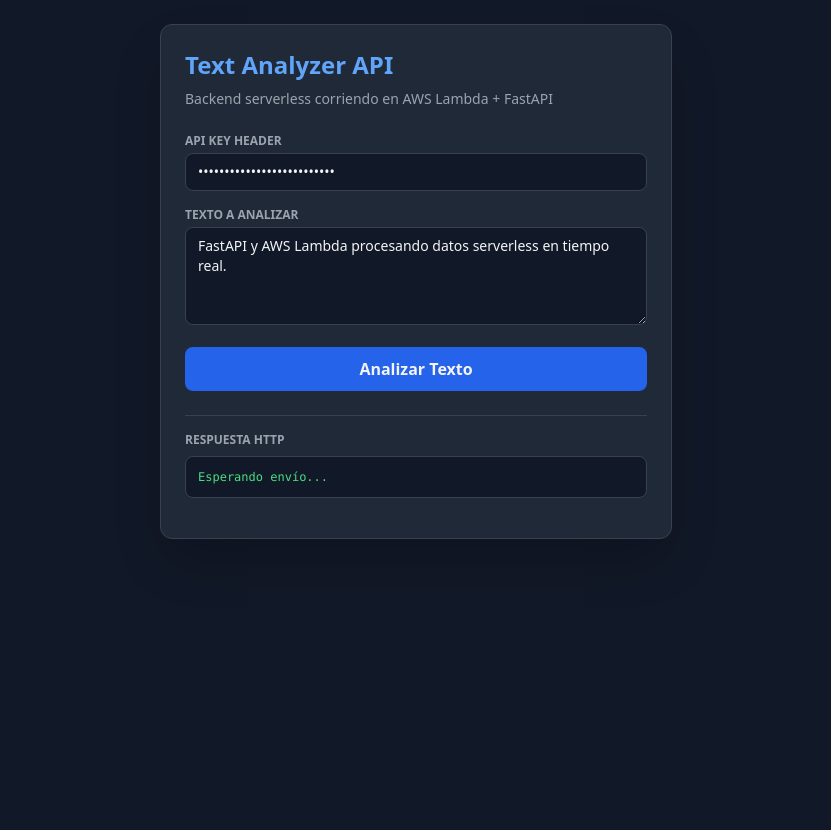
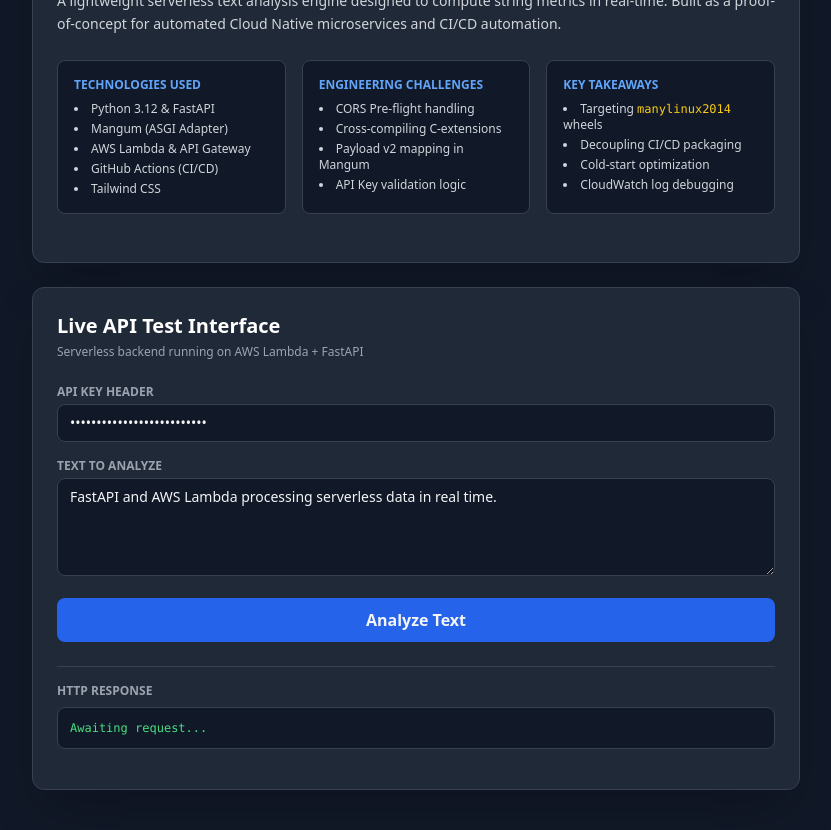
Before and after one commit to marcoArCha/text-analizer, a plain HTML site: page index.html in a window 1280 px wide. Shown: the part 119-949 px from the top of the page, without its empty margins (224-1055 px from the left). Before the commit the page ends 800 px from the top, so only its background shows below. Drawn offline with nearby package versions, Linux system fonts and the light colour scheme.

Commit message:
feat(ui): translate HTML to English and add portfolio overview section

```diff
--- a/index.html
+++ b/index.html
@@ -1,18 +1,65 @@
 <!DOCTYPE html>
-<html lang="es">
+<html lang="en">
 <head>
   <meta charset="UTF-8" />
   <meta name="viewport" content="width=device-width, initial-scale=1.0" />
   <title>Text Analyzer - AWS Lambda API</title>
   <script src="https://cdn.tailwindcss.com"></script>
 </head>
-<body class="bg-gray-900 text-gray-100 min-h-screen flex items-center justify-center p-4">
+<body class="bg-gray-900 text-gray-100 min-h-screen py-10 px-4 flex flex-col items-center justify-center">
 
-  <div class="bg-gray-800 border border-gray-700 rounded-xl shadow-2xl max-w-lg w-full p-6">
-    <h1 class="text-2xl font-bold text-blue-400 mb-2">Text Analyzer API</h1>
-    <p class="text-sm text-gray-400 mb-6">Backend serverless corriendo en AWS Lambda + FastAPI</p>
+  <div class="max-w-3xl w-full space-y-6">
 
-    <!-- Formulario -->
+    <!-- Overview Section for Employers -->
+    <div class="bg-gray-800 border border-gray-700 rounded-xl shadow-2xl p-6">
+      <h1 class="text-3xl font-bold text-blue-400 mb-2">Text Analyzer Serverless API</h1>
+      <p class="text-sm text-gray-300 leading-relaxed mb-6">
+        A lightweight serverless text analysis engine designed to compute string metrics in real-time. Built as a proof-of-concept for automated Cloud Native microservices and CI/CD automation.
+      </p>
+
+      <div class="grid grid-cols-1 md:grid-cols-3 gap-4 mb-6">
+        <!-- Technologies -->
+        <div class="bg-gray-900 p-4 rounded-lg border border-gray-700">
+          <h2 class="text-xs font-bold uppercase text-blue-400 mb-2">Technologies Used</h2>
+          <ul class="text-xs text-gray-300 space-y-1 list-disc list-inside">
+            <li>Python 3.12 & FastAPI</li>
+            <li>Mangum (ASGI Adapter)</li>
+            <li>AWS Lambda & API Gateway</li>
+            <li>GitHub Actions (CI/CD)</li>
+            <li>Tailwind CSS</li>
+          </ul>
+        </div>
+
+        <!-- Challenges -->
+        <div class="bg-gray-900 p-4 rounded-lg border border-gray-700">
+          <h2 class="text-xs font-bold uppercase text-blue-400 mb-2">Engineering Challenges</h2>
+          <ul class="text-xs text-gray-300 space-y-1 list-disc list-inside">
+            <li>CORS Pre-flight handling</li>
+            <li>Cross-compiling C-extensions</li>
+            <li>Payload v2 mapping in Mangum</li>
+            <li>API Key validation logic</li>
+          </ul>
+        </div>
+
+        <!-- Key Learnings -->
+        <div class="bg-gray-900 p-4 rounded-lg border border-gray-700">
+          <h2 class="text-xs font-bold uppercase text-blue-400 mb-2">Key Takeaways</h2>
+          <ul class="text-xs text-gray-300 space-y-1 list-disc list-inside">
+            <li>Targeting <code class="text-yellow-400">manylinux2014</code> wheels</li>
+            <li>Decoupling CI/CD packaging</li>
+            <li>Cold-start optimization</li>
+            <li>CloudWatch log debugging</li>
+          </ul>
+        </div>
+      </div>
+    </div>
+
+    <!-- Live Demo Interface -->
+    <div class="bg-gray-800 border border-gray-700 rounded-xl shadow-2xl p-6">
+      <h2 class="text-xl font-bold text-white mb-1">Live API Test Interface</h2>
+      <p class="text-xs text-gray-400 mb-6">Serverless backend running on AWS Lambda + FastAPI</p>
+
+      <!-- Form -->
       <div class="space-y-4">
         <div>
           <label for="apiKey" class="block text-xs font-semibold uppercase text-gray-400 mb-1">API Key Header</label>
@@ -21,33 +68,35 @@
         </div>
 
         <div>
-        <label for="texto" class="block text-xs font-semibold uppercase text-gray-400 mb-1">Texto a analizar</label>
-        <textarea id="texto" rows="4" placeholder="Escribe tu texto aquí..."
-          class="w-full bg-gray-900 border border-gray-700 rounded-lg px-3 py-2 text-sm focus:outline-none focus:border-blue-500">FastAPI y AWS Lambda procesando datos serverless en tiempo real.</textarea>
+          <label for="texto" class="block text-xs font-semibold uppercase text-gray-400 mb-1">Text to Analyze</label>
+          <textarea id="texto" rows="4" placeholder="Enter your text here..."
+            class="w-full bg-gray-900 border border-gray-700 rounded-lg px-3 py-2 text-sm focus:outline-none focus:border-blue-500">FastAPI and AWS Lambda processing serverless data in real time.</textarea>
         </div>
 
         <button onclick="analizarTexto()"
           class="w-full bg-blue-600 hover:bg-blue-500 font-semibold py-2.5 rounded-lg transition-colors duration-200">
-        Analizar Texto
+          Analyze Text
         </button>
       </div>
 
-    <!-- Resultados -->
+      <!-- Results -->
       <div class="mt-6 pt-4 border-t border-gray-700">
-      <h2 class="text-xs font-semibold uppercase text-gray-400 mb-2">Respuesta HTTP</h2>
-      <pre id="resultado" class="bg-gray-900 border border-gray-700 rounded-lg p-3 text-xs font-mono overflow-x-auto text-green-400 mb-4">Esperando envío...</pre>
+        <h3 class="text-xs font-semibold uppercase text-gray-400 mb-2">HTTP Response</h3>
+        <pre id="resultado" class="bg-gray-900 border border-gray-700 rounded-lg p-3 text-xs font-mono overflow-x-auto text-green-400 mb-4">Awaiting request...</pre>
 
         <div id="stats" class="grid grid-cols-2 gap-3 hidden">
           <div class="bg-gray-900 p-3 rounded-lg border border-gray-700 text-center">
             <span class="block text-2xl font-bold text-white" id="statPalabras">0</span>
-          <span class="text-xs text-gray-400">Palabras</span>
+            <span class="text-xs text-gray-400">Words</span>
           </div>
           <div class="bg-gray-900 p-3 rounded-lg border border-gray-700 text-center">
             <span class="block text-2xl font-bold text-white" id="statCaracteres">0</span>
-          <span class="text-xs text-gray-400">Caracteres</span>
+            <span class="text-xs text-gray-400">Characters</span>
           </div>
         </div>
       </div>
+    </div>
+
   </div>
 
   <script>
@@ -60,7 +109,7 @@
       const statsBox = document.getElementById("stats");
 
       resBox.className = "bg-gray-900 border border-gray-700 rounded-lg p-3 text-xs font-mono overflow-x-auto text-yellow-400 mb-4";
-      resBox.innerText = "Procesando en AWS Lambda...";
+      resBox.innerText = "Processing on AWS Lambda...";
       statsBox.classList.add("hidden");
 
       try {
@@ -88,7 +137,7 @@
         }
       } catch (err) {
         resBox.className = "bg-gray-900 border border-red-700 rounded-lg p-3 text-xs font-mono overflow-x-auto text-red-400 mb-4";
-        resBox.innerText = "Error de red/CORS:\n" + err.message;
+        resBox.innerText = "Network/CORS Error:\n" + err.message;
       }
     }
   </script>
```
Lines whose indentation alone changed are shown as unchanged.
